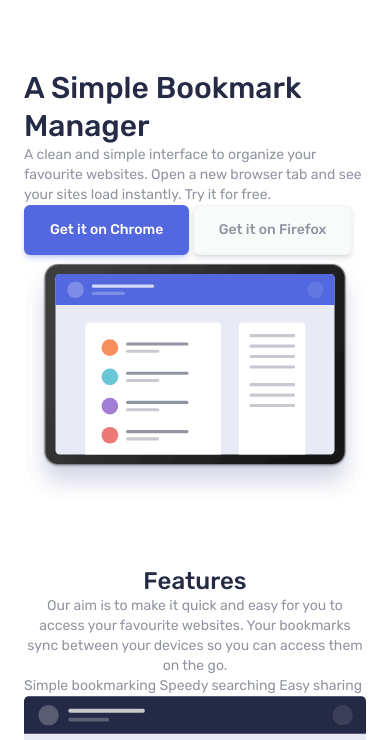
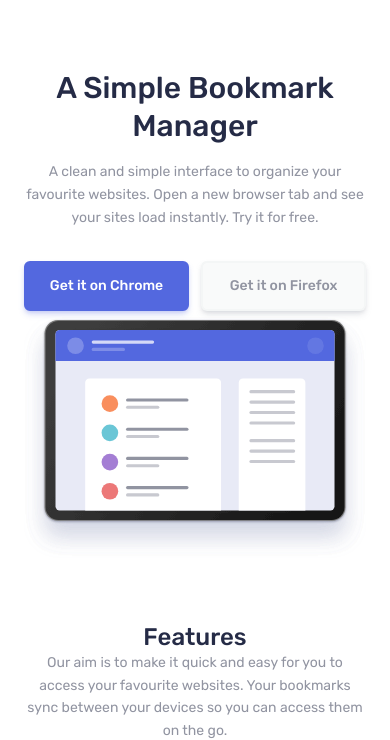
Before and after one commit to abizmo/bookmark-landing-page, an Astro site: page / in a window 390 px wide. Shown: the part 74-814 px from the top of the page. Built offline with nearby package versions, Linux system fonts and the light colour scheme; Astro itself is replaced by a stand-in of ours.

Commit message:
add hero-section for mobile device

```diff
--- a/src/components/ui/button.astro
+++ b/src/components/ui/button.astro
@@ -5,7 +5,7 @@
 import { cn } from '../../lib/utils'
 
 const buttonVariants = cva(
-  'inline-flex items-center justify-center rounded-md text-sm font-medium leading-none border-2',
+  'inline-flex items-center justify-center rounded-md text-sm font-medium leading-none border-2 py-4',
   {
     variants: {
       variant: {
@@ -18,8 +18,9 @@
         outline: 'bg-transparent text-current border-current'
       },
       size: {
-        default: 'py-4 px-6',
-        wide: 'py-4 px-8'
+        default: 'px-6',
+        wide: 'px-8',
+        fullWidth: 'w-full'
       }
     }
   }
--- a/src/pages/index.astro
+++ b/src/pages/index.astro
@@ -30,17 +30,23 @@
       <section class='md:py-20'>
         <div class='container'>
           <div class='even-columns'>
-            <div>
-              <PrimaryHeading>A simple bookmark manager</PrimaryHeading>
-              <p>
+            <div class='text-center md:text-left'>
+              <PrimaryHeading class='mb-4'>
+                A simple bookmark manager
+              </PrimaryHeading>
+              <p class='mb-8 text-pretty'>
                 A clean and simple interface to organize your favourite
                 websites. Open a new browser tab and see your sites load
                 instantly. Try it for free.
               </p>
-              <Button as='a' href='#'>Get it on Chrome</Button>
-              <Button as='a' href='#' variant='neutral'>
-                Get it on Firefox
-              </Button>
+              <div class='flex gap-3'>
+                <Button as='a' href='#' size='fullWidth'>
+                  Get it on Chrome
+                </Button>
+                <Button as='a' href='#' variant='neutral' size='fullWidth'>
+                  Get it on Firefox
+                </Button>
+              </div>
             </div>
             <div>
               <img
--- a/src/styles/global.css
+++ b/src/styles/global.css
@@ -15,7 +15,7 @@
   }
 
   body {
-    @apply font-sans text-neutral-400 text-sm md:text-lg;
+    @apply font-sans text-neutral-400 text-sm md:text-lg leading-relaxed;
   }
 }
 
```
